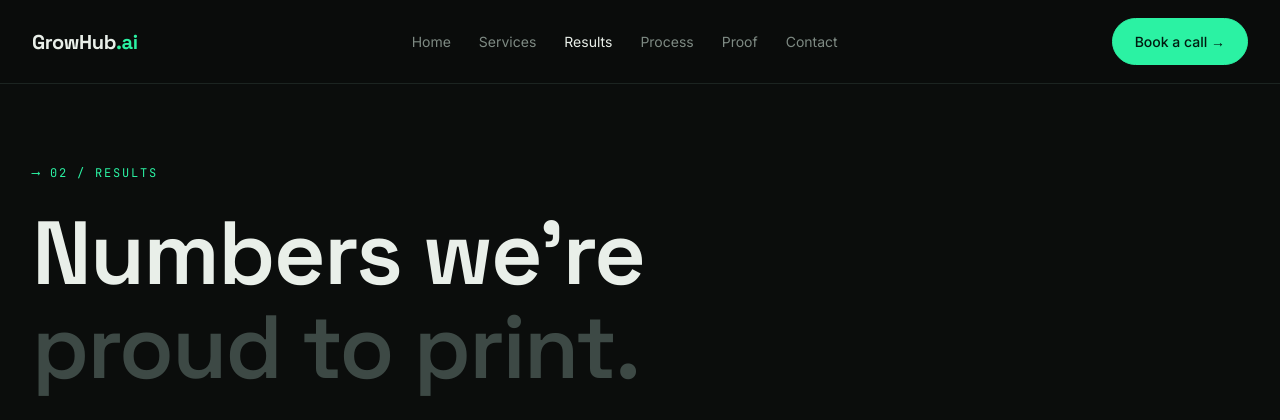
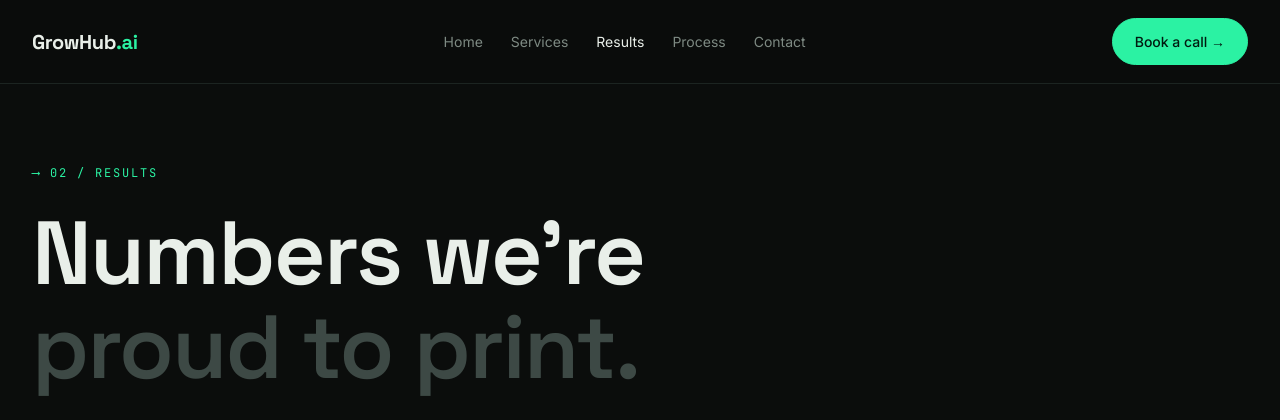
Before and after one commit to Srividhin123/Growhubai, a Flask app: page /results in a window 1280 px wide. Shown: the top 420 px of the page. Run offline with Flask 3, Linux system fonts and the light colour scheme.

Commit message:
Remove remaining proof links

```diff
--- a/templates/results.html
+++ b/templates/results.html
@@ -19,7 +19,7 @@
         <a href="/services">Services</a>
         <a href="/results" class="active">Results</a>
         <a href="/process">Process</a>
-        <a href="/proof">Proof</a>
+
         <a href="/contact">Contact</a>
     </div>
     <a href="/booking" class="btn btn-primary">Book a call →</a>
```
